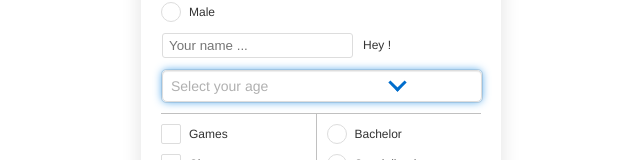
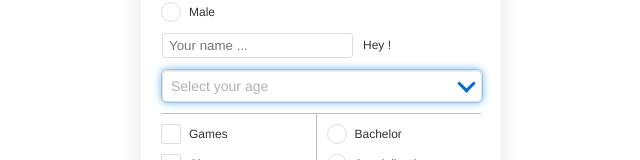
Before and after one commit to poS31d0n/components-vue-3, a Vue app: page / in a window 1280 px wide. Shown: the part 298-458 px from the top of the page, without its empty margins (319-959 px from the left). Built offline with nearby package versions, Linux system fonts and the light colour scheme.

Commit message:
fix Select

```diff
--- a/src/components/Select/Select.scss
+++ b/src/components/Select/Select.scss
@@ -16,7 +16,7 @@
 
   &__titles {
     display: flex;
-    flex-wrap: wrap;
+    justify-content: space-between;
 
     cursor: pointer;
 
@@ -34,7 +34,16 @@
       box-shadow: inset 0 1px 1px rgb($color-black, 0.075), 0 0 8px $color-default-blue;
     }
 
-
+    &_list {
+      display: flex;
+      flex-wrap: wrap;
+      max-width: 220px;
+      gap: 5px;
+    }
+    &_arrow {
+      display: flex;
+      align-items: center;
+    }
 
     &_placeholder {
       display: flex;
@@ -132,14 +141,16 @@
 }
 
 .arrow {
-  position: absolute;
+  display: flex;
+  align-items: center;
 
   width: 10px;
   height: 10px;
   border-top: 3px solid $color-primary;
   border-right: 3px solid $color-primary;
-  margin-left: 225px;
+  margin-right: 5px;
 
-  &_top{ transform: rotate(-45deg);margin-top: 9px; }
-  &_bottom { transform: rotate(135deg);margin-top: 2px; }
+  &_top{ transform: rotate(-45deg); margin-top:8px; }
+  &_bottom { transform: rotate(135deg); margin-bottom:4px;}
+
 }
--- a/src/components/Select/Select.vue
+++ b/src/components/Select/Select.vue
@@ -1,9 +1,13 @@
 <template>
   <div :class="['select', { select_disabled: disabled }]">
     <div :class="['select__titles']" @click="areOptionsVisable = !areOptionsVisable">
-      <p class="select__titles_placeholder" v-if="titles.length == 0">{{ placeholder }}</p>
-      <p class="select__titles_text" v-else v-for="title in titles">{{ title }}</p>
-      <div :class="['arrow', {arrow_top: areOptionsVisable}, {arrow_bottom: !areOptionsVisable} ]"></div>
+      <div class="select__titles_list">
+        <p class="select__titles_placeholder" v-if="titles.length == 0">{{ placeholder }}</p>
+        <p class="select__titles_text" v-else v-for="title in titles">{{ title }}</p>
+      </div>
+      <div class="select__titles_arrow">
+        <div :class="['arrow', {arrow_top: areOptionsVisable}, {arrow_bottom: !areOptionsVisable} ]"></div>
+      </div>
     </div>
 
     <ul :class="['options', {options_multiple: !multiple}]" v-if="areOptionsVisable && !disabled">
```
